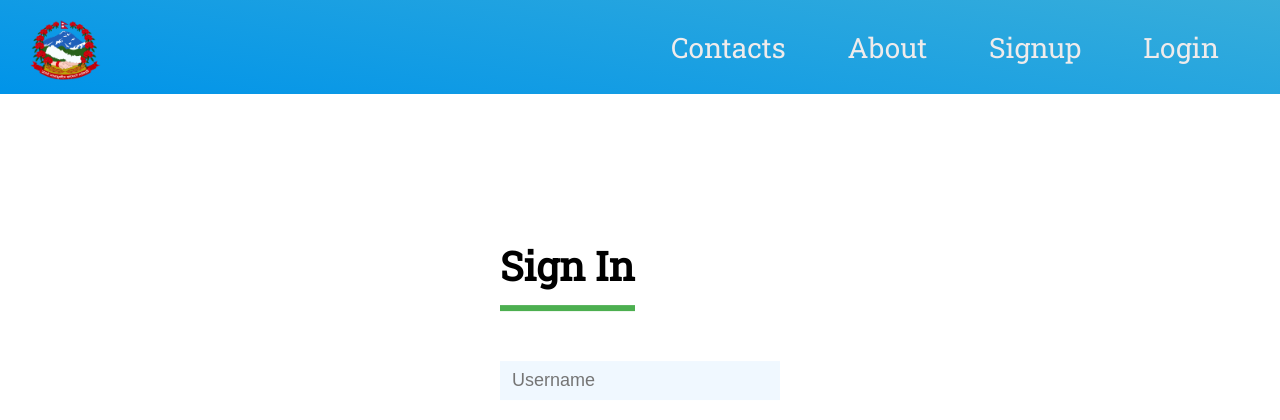
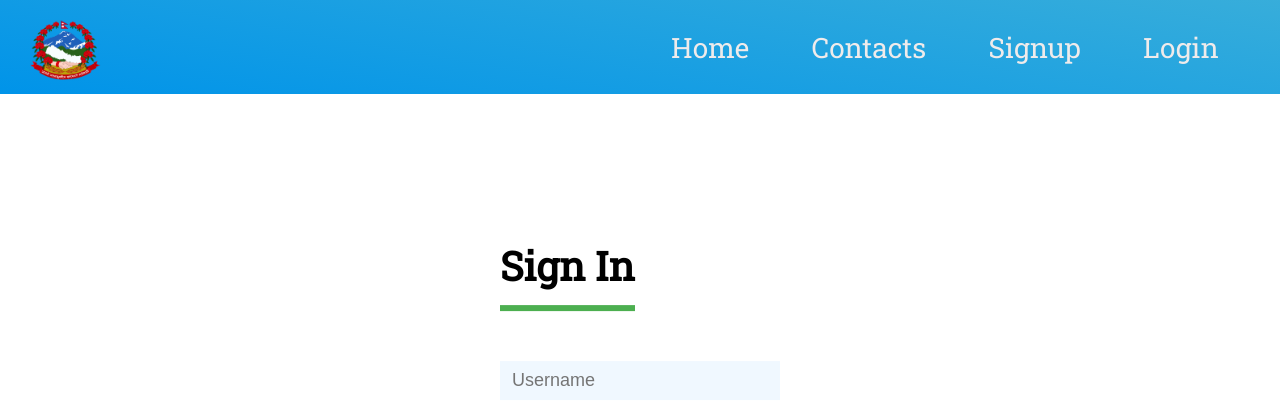
Before and after one commit to Aashish-Lam/E-Government-project, a PHP site: page /signin.php in a window 1280 px wide. Shown: the top 420 px of the page. Run offline with PHP 8.4, Linux system fonts and the light colour scheme.

Commit message:
Fixed the navigation error

```diff
--- a/header.php
+++ b/header.php
@@ -13,8 +13,8 @@
           <a href="#"><img class="loogo" src="logo.png" alt="headLogo"></a>
         </div>
         <ul class="nav-links">
-          <li><a href="index.php" >Contacts</a></li>
-          <li><a href="#" >About</a></li>
+          <li><a href="index.php" >Home</a></li>
+          <li><a href="#" >Contacts</a></li>
           <li><a href="signup.php" >Signup</a></li>
           <li><a href="signin.php" >Login</a></li>
         </ul>
```
